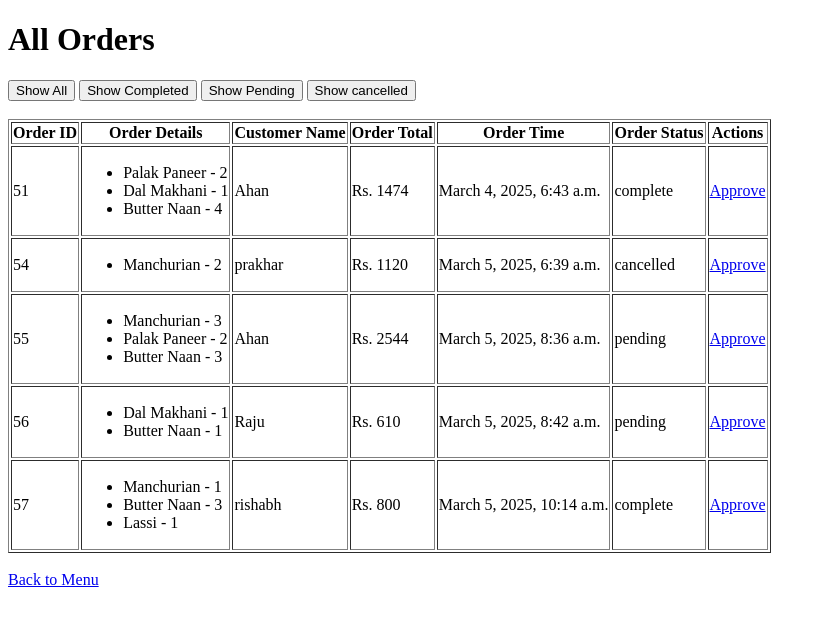
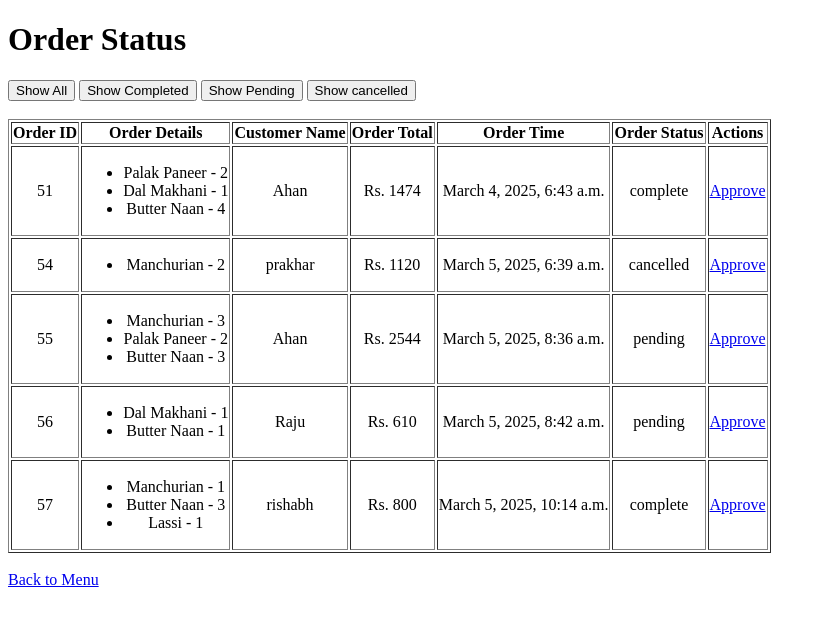
Before and after one commit to PrakharTTN/pythonBootcamp, a Django app: page /management/order/ in a window 1280 px wide. Shown: the top 626 px of the page, without its empty margins (0-826 px from the left). Run offline with Django 5.2, Linux system fonts and the light colour scheme; a user stored in the database is signed in; data comes from the database, SQL or seed files in the repository.

```diff
--- a/Week_4_Django/14-Django/currycrown/management/templates/management/landing_page.html
+++ b/Week_4_Django/14-Django/currycrown/management/templates/management/landing_page.html
@@ -3,8 +3,10 @@
 <head>
     <meta charset="UTF-8">
     <meta name="viewport" content="width=device-width, initial-scale=1.0">
-    <title>View Menu</title>
+    <title>Staff Control</title>
 </head>
+<a href="{% url 'landing_page'%}">Logout</a>
+
 <body>
     <h1>Welcome Staff</h1>
 
--- a/Week_4_Django/14-Django/currycrown/management/templates/management/show_orders.html
+++ b/Week_4_Django/14-Django/currycrown/management/templates/management/show_orders.html
@@ -3,20 +3,20 @@
 <head>
     <meta charset="UTF-8">
     <meta name="viewport" content="width=device-width, initial-scale=1.0">
-    <title>Show Orders</title>
+    <title>Order Status</title>
 </head>
 <body>
-    <h1>All Orders</h1>
+    <h1>Order Status</h1>
 
     <form method="post">
         {% csrf_token %}
         <button name="specific" type="submit" value="">Show All</button>
-        <button name="specific" type="submit" value="completed">Show Completed</button>
+        <button name="specific" type="submit" value="complete">Show Completed</button>
         <button name="specific" type="submit" value="pending">Show Pending</button>
         <button name="specific" type="submit" value="cancelled">Show cancelled</button>
         <br>
         <br>
-        <table border="1">
+        <table border="1" style="text-align:center;">
             <thead>
                 <tr>
                     <th>Order ID</th>
```
Also changed, not shown: Week_4_Django/14-Django/currycrown/management/templates/management/approve_order.html (+3 -4 lines), Week_4_Django/14-Django/currycrown/management/templates/management/view_menu.html (+7 -5 lines).
